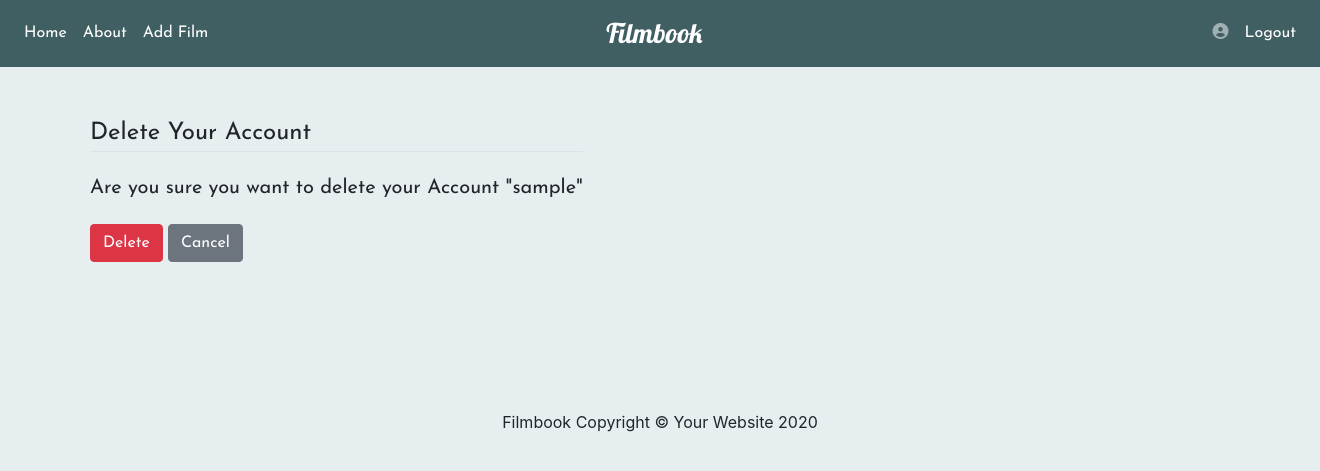
After one commit to tomekmatuszewski/Filmbook, a Django app: page /account/profile/1/delete in a window 1320 px wide; the page is wider, and only the part inside the window is pictured. The commit adds this page. Shown: the top 471 px of that part. Run offline with Django 3.2, Linux system fonts and the light colour scheme; the visitor is signed in with stand-in values (Sample User, id 1); data comes from the database, SQL or seed files in the repository; parts of the project's set-up code (start-up, migrations or seed data) failed here and were passed over; some libraries are stand-ins or nearby versions.

Commit message:
user profile delete updated

```diff
--- /dev/null
+++ b/accounts/templates/accounts/delete_account.html
@@ -0,0 +1,17 @@
+{% extends "base.html" %}
+{% block content %}
+    <div class="content-section mt-5">
+        <form method="post">
+            {% csrf_token %}
+            <fieldset class="form-group">
+                <legend class="border-bottom mb-4">Delete Your Account</legend>
+                <h5>Are you sure you want to delete your Account "{{ object.username }}"</h5>
+            </fieldset>
+            <div class="form-group">
+                <button class="btn btn-danger" type="submit">Delete</button>
+                <a class="btn btn-secondary" href="{% url 'user-update' object.pk %}">Cancel</a>
+            </div>
+        </form>
+    </div>
+
+{% endblock content %}
--- a/accounts/templates/accounts/user_profile.html
+++ b/accounts/templates/accounts/user_profile.html
@@ -21,7 +21,7 @@
                 <div class="form-group">
                     <button class="btn btn-outline-info" type="submit">Update Profile Info</button>
                     <a class="btn btn-outline-info ml-2" href="{% url 'password-change' %}">Change Password</a>
-                    <a class="btn btn-outline-danger ml-2" href="#">Delete Account</a>
+                    <a class="btn btn-outline-danger ml-2" href="{% url 'user-delete' user.pk %}">Delete Account</a>
                 </div>
             </form>
         </div>
--- a/accounts/urls.py
+++ b/accounts/urls.py
@@ -2,12 +2,13 @@ from django.contrib.auth.views import LogoutView
 from django.urls import path
 
 from accounts.views.views import (MyLoginView, MyPasswordChangeView, SignUpView,
-                                  UserUpdateView)
+                                  UserUpdateView, UserDeleteView)
 
 urlpatterns = [
     path("signup/", SignUpView.as_view(), name="signup"),
     path("login/", MyLoginView.as_view(), name='login'),
     path('logout/', LogoutView.as_view(template_name="accounts/logout.html"), name='logout'),
     path('password-change/', MyPasswordChangeView.as_view(), name='password-change'),
-    path('account/profile/<int:pk>/', UserUpdateView.as_view(), name='user-update')
+    path('account/profile/<int:pk>/', UserUpdateView.as_view(), name='user-update'),
+    path('account/profile/<int:pk>/delete', UserDeleteView.as_view(), name='user-delete')
 ]
--- a/accounts/views/views.py
+++ b/accounts/views/views.py
@@ -2,7 +2,7 @@ from django.shortcuts import render, redirect
 from django.contrib import messages
 from django.contrib.auth.mixins import LoginRequiredMixin, UserPassesTestMixin
 from django.contrib.auth.models import User
-from django.views.generic import CreateView, UpdateView
+from django.views.generic import CreateView, UpdateView, DeleteView
 from django.urls import reverse_lazy
 from django.contrib.auth.views import LoginView, PasswordChangeView
 from accounts.forms import SignUpForm
@@ -57,3 +57,19 @@ class UserUpdateView(LoginRequiredMixin, UserPassesTestMixin, UpdateView):
         if self.request.user == user:
             return True
         return False
+
+
+class UserDeleteView(LoginRequiredMixin, UserPassesTestMixin, DeleteView):
+
+    model = User
+    template_name = "accounts/delete_account.html"
+
+    def test_func(self):
+        user = self.get_object()
+        if self.request.user == user:
+            return True
+        return False
+
+    def get_success_url(self):
+        messages.error(self.request, "Your account successfully deleted")
+        return reverse_lazy("home")
```
Also changed, not shown: media/profile_pics/cipek.jpg (added).
